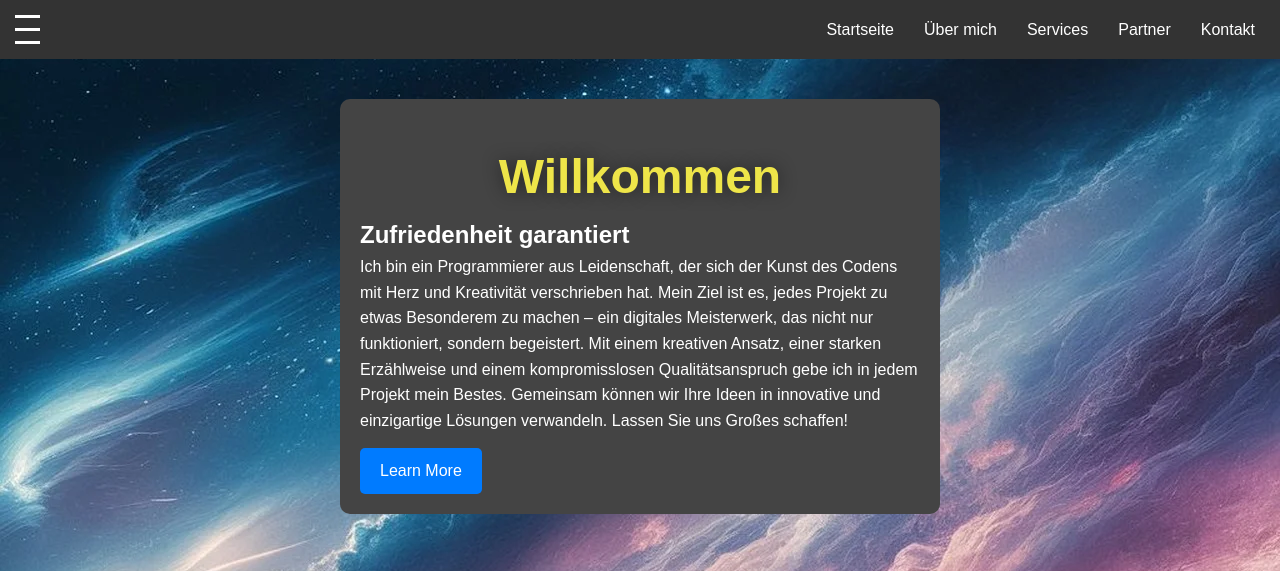
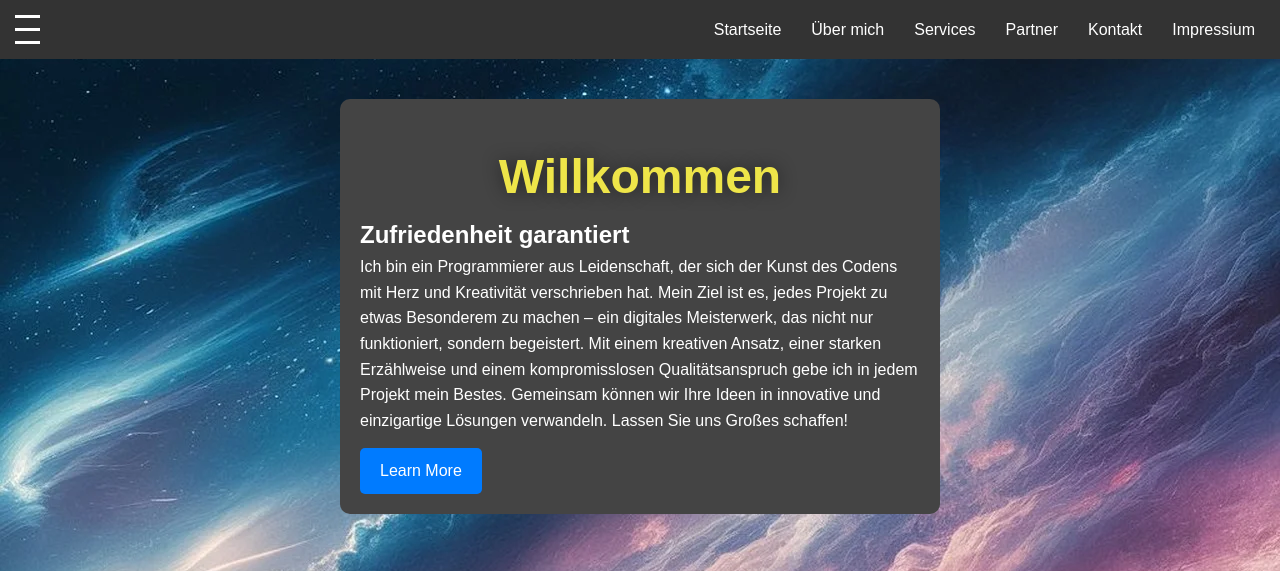
Before and after one commit to PhilippLitwin/PhilippLitwin.github.io, a plain HTML site: page index.html in a window 1280 px wide. Shown: the top 571 px of the page. Drawn offline with Linux system fonts and the light colour scheme.

Commit message:
Update index.html

```diff
--- a/index.html
+++ b/index.html
@@ -19,6 +19,8 @@
             <li><a href="services.html">Services</a></li>
             <li><a href="projekte.html">Partner</a></li>
             <li><a href="kontakt.html">Kontakt</a></li>
+            <li><a href="impressium.html">Impressium</a></li>
+
         </ul>
     </nav>
 
```
